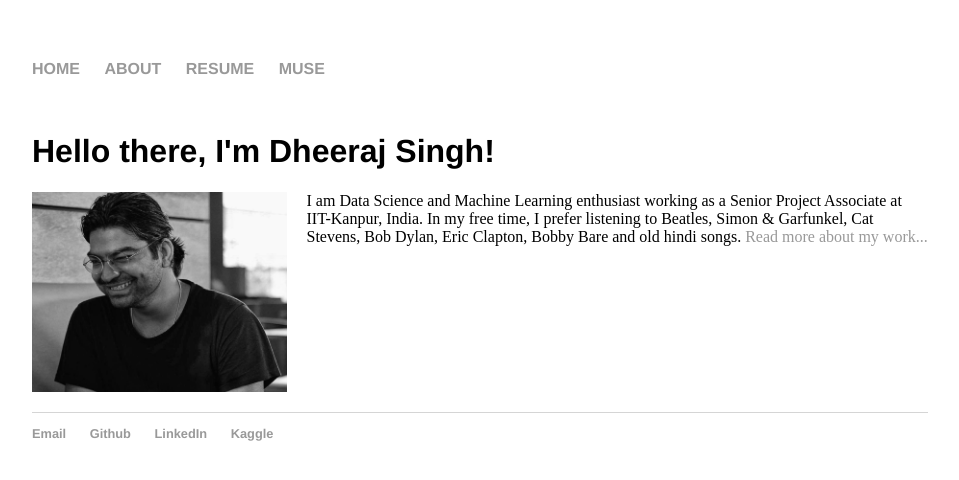
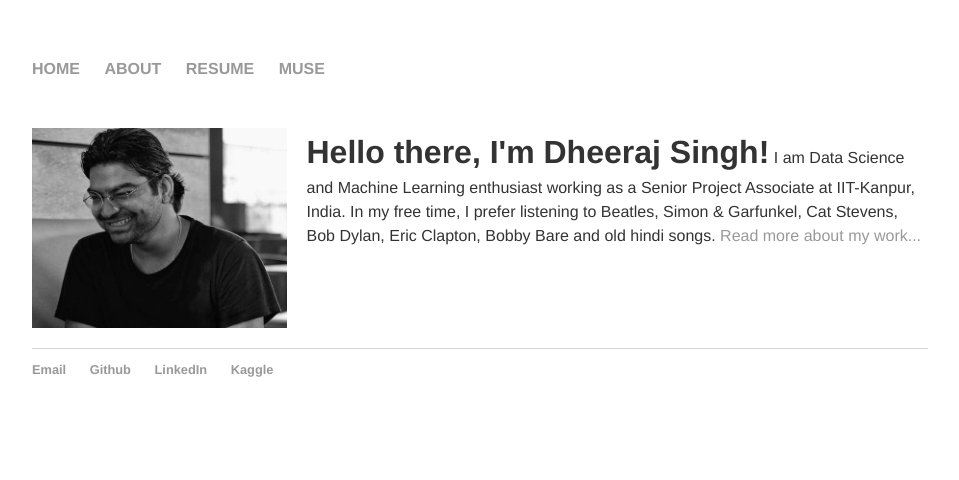
Before and after one commit to Dheeraj2444/Dheeraj2444.github.io, a Jekyll site: the page built from index.html, in a window 1280 px wide. Shown: the top 480 px of the page, without its empty margins (160-1119 px from the left). Built offline with Jekyll 4.4.1, drawn with Linux system fonts in a browser that asks for light colours.

Commit message:
Update index.html

```diff
--- a/index.html
+++ b/index.html
@@ -3,8 +3,8 @@ layout: default
 title: Dheeraj Singh
 ---
 <div id="content">
-	<p><h1>Hello there, I'm Dheeraj Singh!</h1>
-	<img src="./images/14285458_10155221726719447_418847294_o.jpg" alt="Profile Image" height="200"/>
+	<p><img src="./images/14285458_10155221726719447_418847294_o.jpg" alt="Profile Image" height="200"/>
+	<span style="font-size: 2em"><strong>Hello there, I'm Dheeraj Singh!</strong></span>
 	I am Data Science and Machine Learning enthusiast working as a Senior Project Associate at IIT-Kanpur, India. In my free time,
 	I prefer listening to Beatles, Simon & Garfunkel, Cat Stevens, Bob Dylan, Eric Clapton, Bobby Bare and old hindi songs. <a href="/about">Read more about my work...</a></p>
 </div>
```
